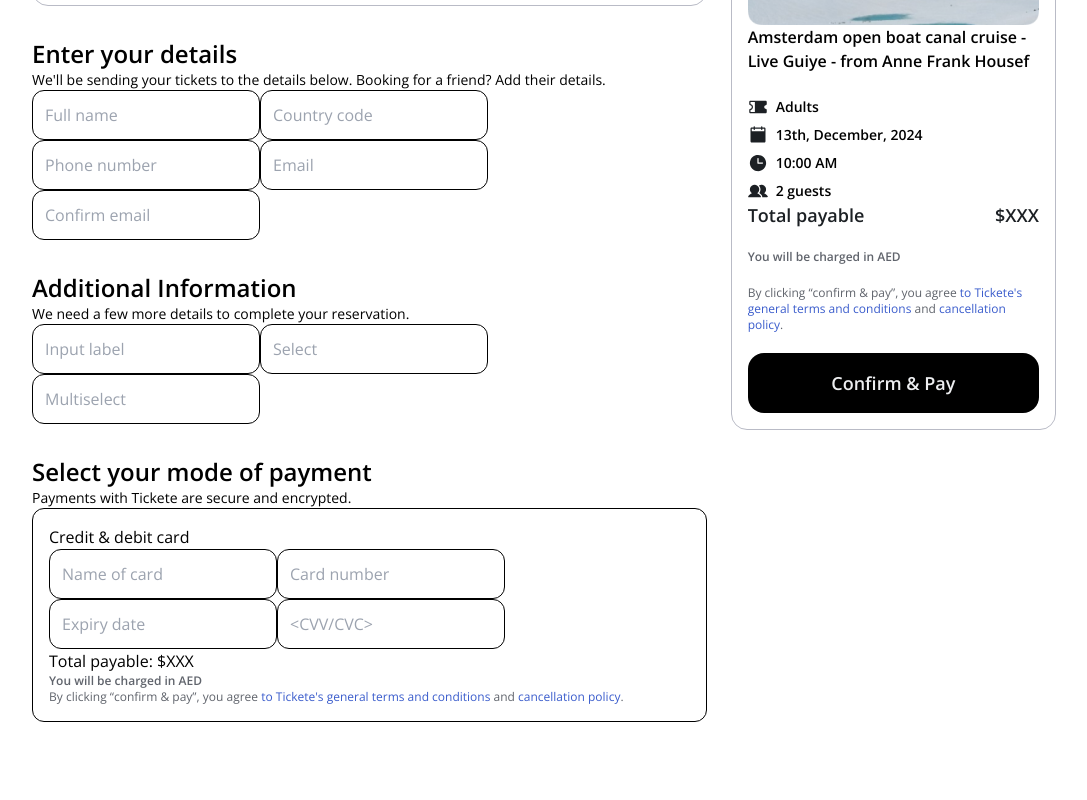
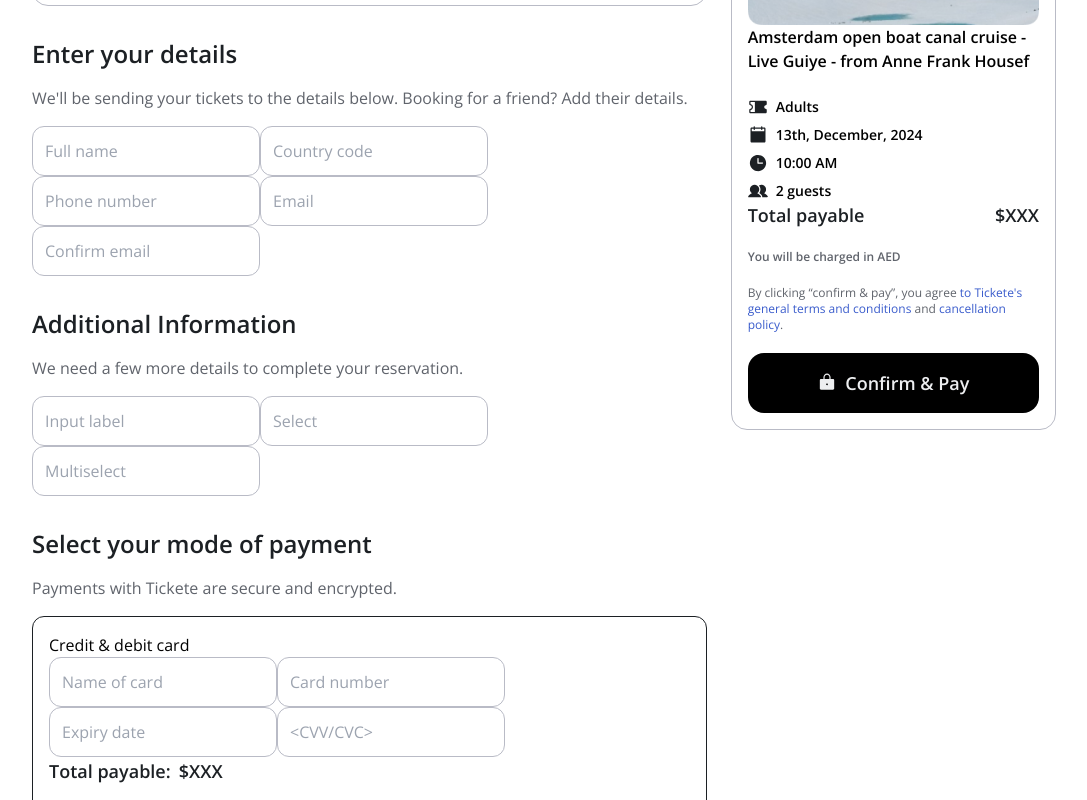
Before and after one commit to AHTHneeuhl/tickete, a Next.js app: page / in a window 1280 px wide. Shown: the part 340-1140 px from the top of the page, without its empty margins (96-1183 px from the left). Built offline with nearby package versions, Linux system fonts and the light colour scheme.

Commit message:
style: update font and border styles

```diff
--- a/src/components/payments/AdditionalInfo.tsx
+++ b/src/components/payments/AdditionalInfo.tsx
@@ -1,27 +1,27 @@
 const AdditionalInfo: React.FC = () => {
   return (
     <div>
-      <h3 className="text-neutral-900 font-semibold text-2xl">
+      <h3 className="text-grey-primary font-semibold text-2xl pb-4">
         Additional Information
       </h3>
-      <p className="text-neutral-700 text-sm">
+      <p className="text-grey-secondary text-base font-normal pb-4">
         We need a few more details to complete your reservation.
       </p>
       <form>
         <input
-          className="rounded-xl border p-3"
+          className="rounded-xl border border-border-grey-default p-3"
           type="text"
           placeholder="Input label"
           required
         />
         <input
-          className="rounded-xl border p-3"
+          className="rounded-xl border border-border-grey-default p-3"
           type="text"
           placeholder="Select"
           required
         />
         <input
-          className="rounded-xl border p-3"
+          className="rounded-xl border border-border-grey-default p-3"
           type="text"
           placeholder="Multiselect"
           required
--- a/src/components/payments/PaymentMethod.tsx
+++ b/src/components/payments/PaymentMethod.tsx
@@ -1,34 +1,42 @@
+import Image from "next/image";
+
 const PaymentMethod: React.FC = () => {
   return (
-    <div className="border border-neutral-950 rounded-xl p-4">
+    <div className="border border-border-grey-selected rounded-xl p-4">
       <h4 className="text-neutral-900">Credit & debit card</h4>
       <form>
         <input
-          className="rounded-xl border p-3"
+          className="rounded-xl border border-border-grey-default p-3"
           type="text"
           placeholder="Name of card"
           required
         />
         <input
-          className="rounded-xl border p-3"
+          className="rounded-xl border border-border-grey-default p-3"
           type="text"
           placeholder="Card number"
           required
         />
         <input
-          className="rounded-xl border p-3"
+          className="rounded-xl border border-border-grey-default p-3"
           type="text"
           placeholder="Expiry date"
           required
         />
         <input
-          className="rounded-xl border p-3"
+          className="rounded-xl border border-border-grey-default p-3"
           type="text"
           placeholder="<CVV/CVC>"
           required
         />
       </form>
-      <h3>Total payable: $XXX</h3>
+      <div className="flex flex-col gap-5 items-start">
+        <div className="flex flex-row gap-2 items-center justify-between">
+          <h4 className="text-lg font-semibold text-grey-primary">
+            Total payable:
+          </h4>
+          <h4 className="text-lg font-semibold text-grey-primary">$XXX</h4>
+        </div>
         <p className="text-xs font-semibold text-grey-secondary">
           You will be charged in AED
         </p>
@@ -39,6 +47,11 @@ const PaymentMethod: React.FC = () => {
           </span>{" "}
           and <span className="text-indigo-900">cancellation policy</span>.
         </p>
+        <button className="bg-brand-default justify-center rounded-2xl inline-flex items-center gap-2 py-4 px-5 text-grey-10 text-lg font-semibold">
+          <Image src="/lock.svg" alt="" height={20} width={20} />
+          Confirm & Pay
+        </button>
+      </div>
     </div>
   );
 };
--- a/src/components/payments/PaymentMethods.tsx
+++ b/src/components/payments/PaymentMethods.tsx
@@ -2,11 +2,11 @@ import PaymentMethod from "./PaymentMethod";
 
 const PaymentMethods: React.FC = () => {
   return (
-    <div>
-      <h3 className="font-semibold text-neutral-900 text-2xl">
+    <div className="flex flex-col">
+      <h3 className="font-semibold text-grey-primary text-2xl pb-4">
         Select your mode of payment
       </h3>
-      <p className="text-neutral-700 text-sm">
+      <p className="text-grey-secondary text-base font-normal pb-4">
         Payments with Tickete are secure and encrypted.
       </p>
       <PaymentMethod />
--- a/src/components/payments/TotalPayable.tsx
+++ b/src/components/payments/TotalPayable.tsx
@@ -1,7 +1,12 @@
 const TotalPayable: React.FC = () => {
   return (
-    <div>
-      <h3>Total Payable: $XXX</h3>
+    <div className="flex flex-col gap-5">
+      <div className="flex flex-row items-center justify-between">
+        <h4 className="text-lg font-semibold text-grey-primary">
+          Total payable
+        </h4>
+        <h4 className="text-lg font-semibold text-grey-primary">$XXX</h4>
+      </div>
       <div>
         <h4>You will be charged in AED</h4>
         <p>
--- a/src/components/payments/UserDetails.tsx
+++ b/src/components/payments/UserDetails.tsx
@@ -1,40 +1,40 @@
 const UserDetails: React.FC = () => {
   return (
     <div>
-      <h3 className="font-semibold text-neutral-900 text-2xl">
+      <h3 className="font-semibold text-grey-primary text-2xl pb-4">
         Enter your details
       </h3>
-      <p className="text-sm text-neutral-700">
+      <p className="text-grey-secondary text-base font-normal pb-4">
         We&apos;ll be sending your tickets to the details below. Booking for a
         friend? Add their details.
       </p>
       <form>
         <input
-          className="rounded-xl border p-3"
+          className="rounded-xl border border-border-grey-default p-3"
           type="text"
           placeholder="Full name"
           required
         />
         <input
-          className="rounded-xl border p-3"
+          className="rounded-xl border border-border-grey-default p-3"
           type="text"
           placeholder="Country code"
           required
         />
         <input
-          className="rounded-xl border p-3"
+          className="rounded-xl border border-border-grey-default p-3"
           type="number"
           placeholder="Phone number"
           required
         />
         <input
-          className="rounded-xl border p-3"
+          className="rounded-xl border border-border-grey-default p-3"
           type="email"
           placeholder="Email"
           required
         />
         <input
-          className="rounded-xl border p-3"
+          className="rounded-xl border border-border-grey-default p-3"
           type="email"
           placeholder="Confirm email"
           required
--- a/src/components/places/PlaceCard.tsx
+++ b/src/components/places/PlaceCard.tsx
@@ -61,7 +61,8 @@ const PlaceCard: React.FC<TProps> = ({
           </span>{" "}
           and <span className="text-indigo-900">cancellation policy</span>.
         </p>
-        <button className="bg-brand-default rounded-2xl py-4 px-5 text-grey-10 text-lg font-semibold">
+        <button className="bg-brand-default rounded-2xl inline-flex justify-center items-center gap-2 py-4 px-5 text-grey-10 text-lg font-semibold">
+          <Image src="/lock.svg" alt="" height={20} width={20} />
           Confirm & Pay
         </button>
       </div>
--- a/tailwind.config.ts
+++ b/tailwind.config.ts
@@ -16,6 +16,7 @@ const config: Config = {
       "bg-grey-default": "#F9F9FB",
       "border-grey": "#D3D4DB",
       "border-grey-default": "#B9BBC6",
+      "border-grey-selected": "#1C2024",
       "grey-100": "#F9F9FB",
       "green-900": "#299764",
       "green-200": "#E9F9EE",
```
Also changed, not shown: public/lock.svg. Lines whose indentation alone changed are shown as unchanged.
